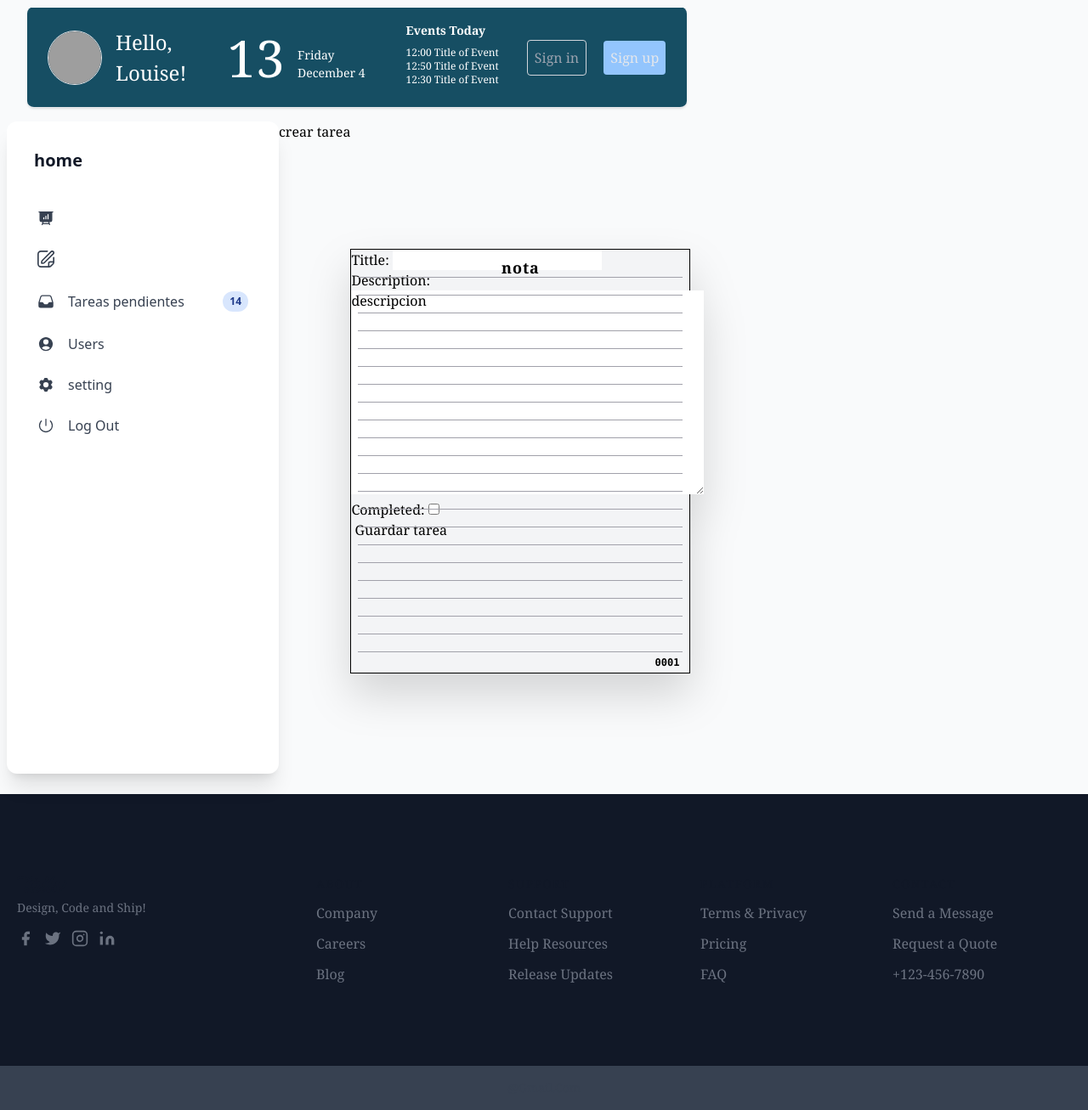
After one commit to fxcx/dockerPythonTest, a Django app: page /createTasks/ in a window 1280 px wide. The commit adds this page. Shown: the whole page at 85% size. Run offline with Django 5.2, Linux system fonts and the light colour scheme; some libraries are stand-ins or nearby versions; grey boxes are pictures that could not be loaded.

Commit message:
correxion de url users y tasks

```diff
--- a/tasks/forms.py
+++ b/tasks/forms.py
@@ -1,6 +1,7 @@
 from django import forms
 from django.forms import ModelForm
 from tasks.models import Task
+
 
 
 class formUser(forms.Form):
@@ -8,12 +9,12 @@ class formUser(forms.Form):
     email = forms.EmailField(max_length=30, required=True)
     password = forms.CharField(max_length=30)
 
+
+
 class FormTask(ModelForm):
     class Meta:
         model = Task
         fields = ['tittle', 'description', 'completed']
         widgets = {
-            'tittle': forms.TextInput(attrs={'class': 'form-control'}),
-            'description': forms.Textarea(attrs={'class': 'form-control'}),
             'completed': forms.CheckboxInput(attrs={'class': 'form-check-input'}),
         }
--- a/tasks/urls.py
+++ b/tasks/urls.py
@@ -1,17 +1,17 @@
 from django.urls import path
-from tasks.views import *
+from .views import *
 
 
 urlpatterns = [
     path('', index),
 
-    path('getTasks/', getTasks),
-    # path('createdTasks/', createTask),
+    # path('getTasks/', getTasks),
+    path('createTasks/', createTask),
     # path('updateTasks/', updateTask),
     # path('deleteTasks/', deleteTask),
 
+    # path('user_index/', indexUser, name='user_index'),
     path('getUsers/', getUsers, name='getusers'),
-    path('getUser/<int:user_id>', getUser, name='getUser'),
     path('createUser/', createUser, name='create'),
     path('updateUser/<int:user_id>', updateUser, name='update'),
     path('deleteUser/<int:user_id>', deleteUser, name='delete'),
--- a/tasks/views.py
+++ b/tasks/views.py
@@ -1,19 +1,20 @@
 from django.shortcuts import render, redirect
 from .models import *
 from .forms import *
+from .forms import ModelForm
+
 
 def index(req):
     return render(req, "index.html")
 
 
+# def indexUser(req):
+#     return render(req, "users/user_index.html")
+
 def getUsers(req):
     users = User.objects.all()
     return render(req, "users/list.html", {"users": users})
 
-def getUser(req, user_id):
-    user = User.objects.get(id=user_id)
-    user.get_deferred_fields()
-    return render(req, "users/profile.html", {"user": user})
 
 def createUser(req):
     if req.method == "POST":
@@ -40,14 +41,17 @@ def createUser(req):
         form = formUser()
     return render(req, "users/create.html", {"form": form})
 
-'''
+
+"""
 email ingresado                 que tine que pasar
 
 mismo email                     actualiza
 nuevo email                     actualiza
 email de otro usuario           no se actualiza
 
-'''
+"""
+
+
 def updateUser(req, user_id):
     if req.method == "POST":
         form = formUser(req.POST)
@@ -58,9 +62,9 @@ def updateUser(req, user_id):
             should_update = False
             if len(result) > 0:
                 if result[0].id == user_id:
-                    should_update= True
+                    should_update = True
             else:
-                should_update= True
+                should_update = True
 
             if should_update:
                 user = User.objects.get(id=user_id)
@@ -68,7 +72,9 @@ def updateUser(req, user_id):
                 user.password = info["password"]
                 user.email = info["email"]
                 user.save()
-                return render(req, "users/update.html", {"message": "usuario actualizado"})
+                return render(
+                    req, "users/update.html", {"message": "usuario actualizado"}
+                )
             else:
                 return render(
                     req,
@@ -78,10 +84,12 @@ def updateUser(req, user_id):
 
     else:
         user = User.objects.get(id=user_id)
-        form = formUser(initial={
-            "username": user.username,
-            "email": user.email,
-        })
+        form = formUser(
+            initial={
+                "username": user.username,
+                "email": user.email,
+            }
+        )
         return render(req, "users/update.html", {"form": form})
 
 
@@ -91,17 +99,36 @@ def deleteUser(_req, user_id):
     return redirect("getusers")
 
 
-#? Tasks
+# ? Tasks
+
 
 def getTasks(req):
-    user = object.all()
-    return render(req, "tasks/get.html" ,{"tasks":user})
+    user = object.all(Task)
+    return render(req, "tasks/get.html", {"tasks": user})
 
-'''
+
+"""
 add tasks                 que tine que pasar
 
 misma tarea                     no se crea
 nuevo tarea                     se crea
 email de otro usuario           no se actualiza
 
-'''
+"""
+
+
+def createTask(req):
+    if req.method == "POST":
+        form = FormTask(req.POST)
+        if form.is_valid():
+            form.save()
+            return render(req, "tasks/create.html", {"form": form})
+    else:
+        form = FormTask(
+            initial={
+                "title": "tarea",
+                "description": "descripcion",
+                "completed": False,
+            }
+        )
+    return render(req, "tasks/create.html", {"form": form})
--- a/theme/templates/index.html
+++ b/theme/templates/index.html
@@ -8,7 +8,6 @@
 	<meta name="viewport" content="width=device-width, initial-scale=1.0">
 	<meta http-equiv="X-UA-Compatible" content="ie=edge">
 	{% tailwind_css %}
-
 </head>
 <header>
 	<!-- component -->
@@ -72,7 +71,7 @@
 			<div class="mb-2 p-4">
 				<h5
 					class="block antialiased tracking-normal font-sans text-xl font-semibold leading-snug text-gray-900">
-					Material Tailwind</h5>
+					home </h5>
 			</div>
 			<nav class="flex flex-col gap-1 min-w-[240px] p-2 font-sans text-base font-normal text-gray-700">
 				<div role="button" tabindex="0"
@@ -85,7 +84,7 @@
 								clip-rule="evenodd"></path>
 						</svg>
 					</div>
-					<a href="{% url 'getusers' %}">lista de tareas</a>
+					{% comment %} <a href="{% url '' %}">lista de tareas</a> {% endcomment %}
 				</div>
 				<div role="button" tabindex="0"
 					class="flex items-center w-full p-3 rounded-lg text-start leading-tight transition-all hover:bg-blue-50 hover:bg-opacity-80 focus:bg-blue-50 focus:bg-opacity-80 active:bg-blue-50 active:bg-opacity-80 hover:text-blue-900 focus:text-blue-900 active:text-blue-900 outline-none">
@@ -97,7 +96,7 @@
 								clip-rule="evenodd"></path>
 						</svg>
 					</div>
-					<a href="{% url 'create' %}">crear tareas</a>
+					{% comment %} <a href="{% url '' %}">crear tareas</a> {% endcomment %}
 				</div>
 				<div role="button" tabindex="0"
 					class="flex items-center w-full p-3 rounded-lg text-start leading-tight transition-all hover:bg-blue-50 hover:bg-opacity-80 focus:bg-blue-50 focus:bg-opacity-80 active:bg-blue-50 active:bg-opacity-80 hover:text-blue-900 focus:text-blue-900 active:text-blue-900 outline-none">
@@ -125,7 +124,7 @@
 								clip-rule="evenodd"></path>
 						</svg>
 					</div>
-					<a href="{% url 'getUser' user.id %}">Profile</a>
+					<a href="{% url 'getusers' %}">Users</a>
 				</div>
 				<div role="button" tabindex="0"
 					class="flex items-center w-full p-3 rounded-lg text-start leading-tight transition-all hover:bg-blue-50 hover:bg-opacity-80 focus:bg-blue-50 focus:bg-opacity-80 active:bg-blue-50 active:bg-opacity-80 hover:text-blue-900 focus:text-blue-900 active:text-blue-900 outline-none">
--- /dev/null
+++ b/theme/templates/tasks/create.html
@@ -0,0 +1,54 @@
+{% extends 'index.html' %}
+{% block tasks %}
+  <section class="flex flex-grow">
+    <h1>crear tarea</h1>
+    <div class="flex items-center justify-center min-h-screen min-w-screen">
+      <div class="relative min-w-[400px] max-w-[400px] min-h-[500px] max-h-[500px] border border-black bg-gray-100 drop-shadow-2xl">
+        <div class="absolute flex flex-col w-full space-y-5 py-8">
+          <hr class="border-zinc-400 mx-2" />
+          <hr class="border-zinc-400 mx-2" />
+          <hr class="border-zinc-400 mx-2" />
+          <hr class="border-zinc-400 mx-2" />
+          <hr class="border-zinc-400 mx-2" />
+          <hr class="border-zinc-400 mx-2" />
+          <hr class="border-zinc-400 mx-2" />
+          <hr class="border-zinc-400 mx-2" />
+          <hr class="border-zinc-400 mx-2" />
+          <hr class="border-zinc-400 mx-2" />
+          <hr class="border-zinc-400 mx-2" />
+          <hr class="border-zinc-400 mx-2" />
+          <hr class="border-zinc-400 mx-2" />
+          <hr class="border-zinc-400 mx-2" />
+          <hr class="border-zinc-400 mx-2" />
+          <hr class="border-zinc-400 mx-2" />
+          <hr class="border-zinc-400 mx-2" />
+          <hr class="border-zinc-400 mx-2" />
+          <hr class="border-zinc-400 mx-2" />
+          <hr class="border-zinc-400 mx-2" />
+          <hr class="border-zinc-400 mx-2" />
+          <hr class="border-zinc-400 mx-2" />
+        </div>
+        <h1 class="absolute top-2 text-[18px] font-bold tracking-wider inset-x-0 text-center">nota</h1>
+        {% csrf_token %}
+        <form action="" method="POST">
+            {{ form }}
+            <input type="submit" value="">
+            <button>Guardar tarea</button>
+
+          {% comment %} <p class="absolute top-[54px] left-2 max-w-[380px] leading-[20.8px] break-all whitespace-break-spaces">
+            Oke hari ini kita akan belajar javascript bersama saya zaadevofc (kejaa). A-aa-a anjayy.
+
+            Pada pembelajaran kali ini saya akan memberi tau bagaimana cara menembak cewek dengan menggunakan javascript.
+
+            Tapi kapan - kapan aja.
+
+            Follow github : <span class="text-blue-500">https://github.com/zaadevofc</span>
+            My Portfolio : <span class="text-blue-500">https://zaadevofc.tech</span>
+          </p>
+          <!-- isi teks akhir sampai sini --> {% endcomment %}
+          <h2 class="absolute bottom-0 right-2 p-1 font-mono text-xs font-bold">0001</h2>
+        </form>
+      </div>
+    </div>
+  </section>
+{% endblock %}
```
Also changed, not shown: theme/templates/tasks/created.html (deleted, +0 -64 lines), theme/templates/users/profile.html (deleted, +0 -8 lines).
